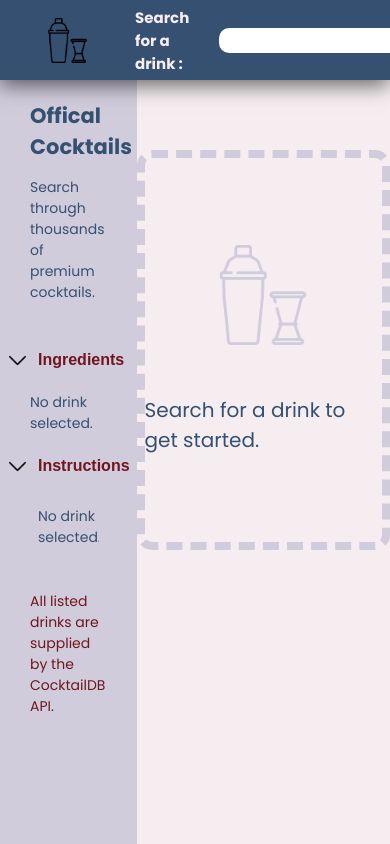
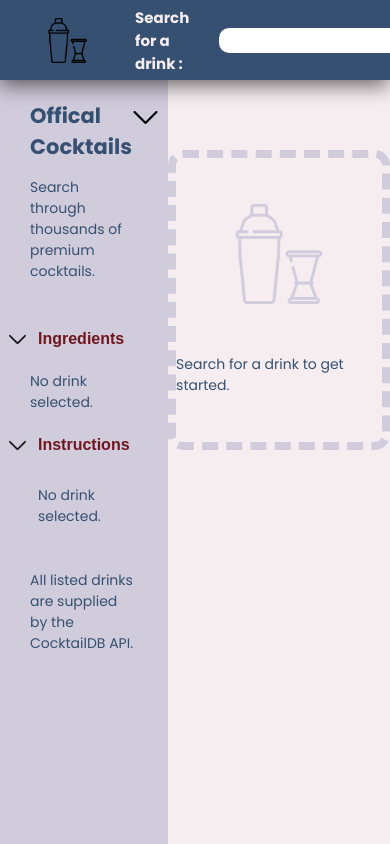
Before and after one commit to Echophase44/cocktail_app, a React (Vite) app in the folder client/: page / in a window 390 px wide. Built offline with nearby package versions, Linux system fonts and the light colour scheme; a web font is replaced by a local one.

Commit message:
Added some mobile responsiveness to the display and sidebar sections. Still a work in progress.

```diff
--- a/client/src/components/Sidebar.jsx
+++ b/client/src/components/Sidebar.jsx
@@ -1,11 +1,11 @@
 import React, { useState } from "react";
+import arrow from '../assets/chevron.png'
 import '../styles/sidebar.css'
+import '../styles/sidebarMobile.css'
 
 function Sidebar(props) {
   const { ingredients, instructions, measurements } = props
-  const [ panels, setPanels ]= useState({ingredientsPanel: true, instructionsPanel: true})
-
-
+  const [ panels, setPanels ]= useState({ingredientsPanel: true, instructionsPanel: true, mobileMenu: true})
 
 
   const currentIngredients = ingredients.map((element, index) => (
@@ -34,9 +34,19 @@ function Sidebar(props) {
     }))
   }
 
+  function toggleMobileSidebar(){
+    setPanels(prevPanels => ({
+      ...prevPanels,
+      mobileMenu: !prevPanels.mobileMenu
+    }))
+  }
+
   return(
-    <section className="sidebar_container">
-      <h2>Offical Cocktails</h2>
+    <section className={"sidebar_container"+ (panels.mobileMenu ? " open" : " closed")}>
+      <div className="sidebar_titleWrapper">
+        <h2>Offical Cocktails</h2>
+        <button className={"sidebar_mobileBtn" + (panels.mobileMenu ? " open" : "")} onClick={toggleMobileSidebar}><img className="sidebar_mobileBtnImg" src={arrow} alt="" /></button>
+      </div>
       <p>Search through thousands of premium cocktails.</p>
       <button className={"sidebar_button" + (panels.ingredientsPanel ? " open" : "")} onClick={toggleIngredientsView}><strong>Ingredients</strong></button>
         <div className="sidebar_ingredientsContainer">
--- a/client/src/styles/display.css
+++ b/client/src/styles/display.css
@@ -120,3 +120,18 @@
 .display_cardContainer.selected{
   border: 3px solid var(--blue)
 }
+
+@media screen and (max-width: 768px){
+  .display_main{
+    width: 100vw;
+  }
+
+  .display_empty, .display_noResults{
+    height: 300px;
+    width: 300px;
+  }
+
+  .display_empty > p{
+    font-size: 1.4rem;
+  }
+}
--- a/client/src/styles/sidebar.css
+++ b/client/src/styles/sidebar.css
@@ -2,16 +2,18 @@
   display: flex;
   flex-direction: column;
   padding: 100px 30px 30px 30px;
-  width: 35vw;
-  min-height: 100vh;
+  width: 35%;
+  min-height: 100%;
   background-color: var(--secondary);
   color: var(--blue);
   gap: 15px;
   font-size: 1.4rem;
+  transition: all .4s ease;
 }
 
 .sidebar_container > p{
   padding-bottom: 25px;
+  transition: all .4s ease;
 }
 
 .sidebar_button{
@@ -22,7 +24,8 @@
   width: 100px;
   padding: 8px;
   background-color: var(--secondary);
-  color: var(--red)
+  color: var(--red);
+  transition: all .4s ease;
 }
 
 .sidebar_button:hover{
@@ -92,3 +95,8 @@ transition: 0.2s;
   padding-top: 20px;
   color: var(--red);
 }
+
+.sidebar_titleWrapper{
+  display: flex;
+  justify-content: space-between;
+}
--- /dev/null
+++ b/client/src/styles/sidebarMobile.css
@@ -0,0 +1,62 @@
+/* ############## Sidebar ############### */
+
+.sidebar_mobileBtn{
+  background-color: var(--secondary);
+  border: none;
+  position: absolute;
+  right: 5px;
+}
+
+.sidebar_mobileBtnImg{
+  display: none;
+  height: 35px;
+  width: auto;
+  transform: rotate(180deg);
+  transition: .4s;
+}
+
+.sidebar_mobileBtn.open > .sidebar_mobileBtnImg{
+  transform: rotate(270deg);
+}
+
+.sidebar_mobileBtn:hover{
+  cursor: pointer;
+}
+
+@media screen and (max-width: 768px){
+
+  .sidebar_container{
+    margin-left: -100px;
+    position: relative;
+  }
+
+  .sidebar_titleWrapper > h2{
+    color: var(--blue)
+  }
+
+  .sidebar_container.closed > .sidebar_titleWrapper > h2{
+    color: var(--secondary);
+    transition: all .4s ease;
+  }
+
+  .sidebar_container.open{
+    margin-left: 0;
+    width: 250px;
+  }
+
+  .sidebar_mobileBtnImg{
+    display: block;
+  }
+
+  .sidebar_container > p{
+    color: var(--secondary);
+  }
+
+  .sidebar_container.open > p{
+    color: var(--blue);
+  }
+
+  .sidebar_container.closed > .sidebar_button{
+    color: var(--secondary)
+  }
+}
```
